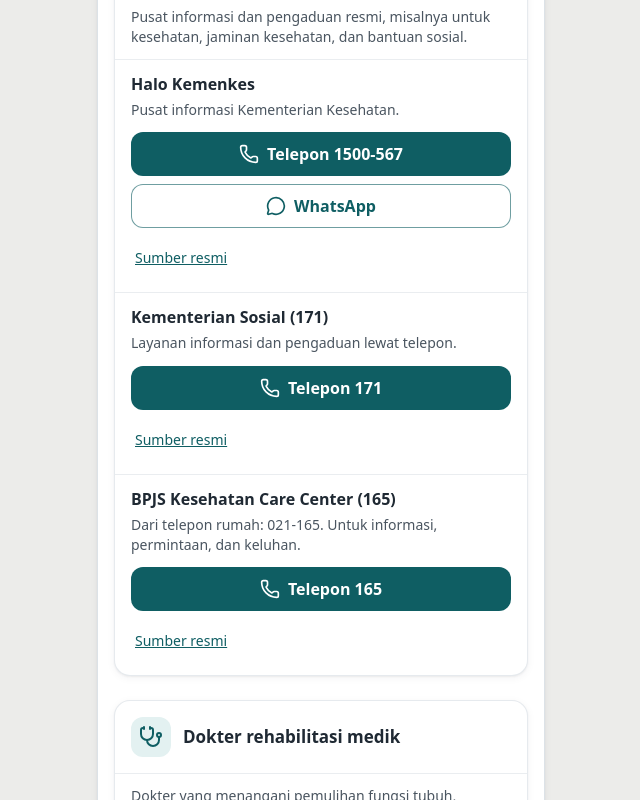
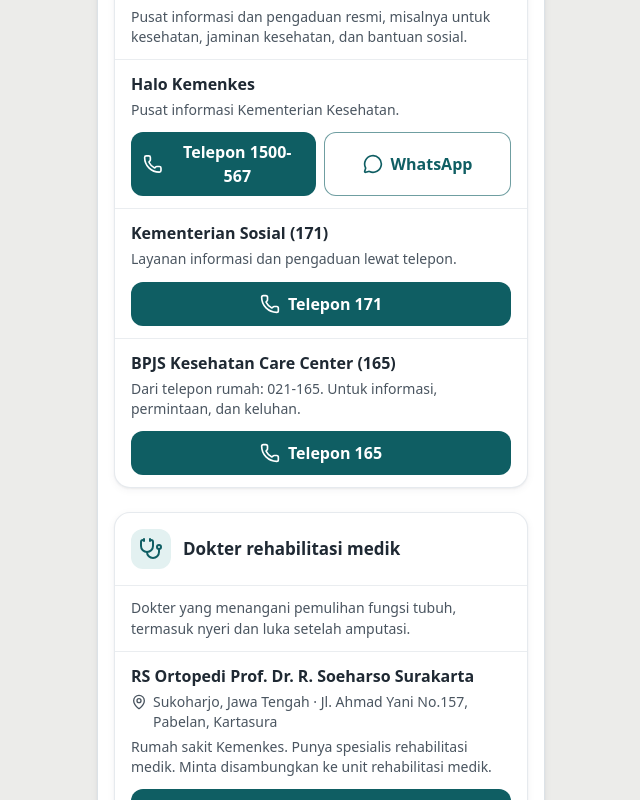
Before and after one commit to titohanafi/transisidnr, a React (Vite) app: page /#/kontak in a window 1280 px wide. Shown: the part 920-1720 px from the top of the page, without its empty margins (319-959 px from the left). Built offline with nearby package versions, Linux system fonts and the light colour scheme.

Commit message:
Dukungan: tombol Telepon dan WhatsApp bersebelahan, tautan Sumber resmi dihapus
Co-Authored-By: Claude Sonnet 5.5 <noreply@anthropic.com>

```diff
--- a/content/ui.json
+++ b/content/ui.json
@@ -53,7 +53,6 @@
   },
   "kontak": {
     "judul": "Dukungan",
-    "sumber": "Sumber resmi",
     "daftarJudul": "Daftar Sumber Dukungan",
     "filterSemua": "Semua",
     "filterJudul": "Pilih jenis kontak",
--- a/src/domain/schema.ts
+++ b/src/domain/schema.ts
@@ -207,7 +207,6 @@ export const uiSchema = z
     umum: rekamTeks,
     kontak: z.object({
       judul: teks,
-      sumber: teks,
       daftarJudul: teks,
       filterSemua: teks,
       filterJudul: teks,
--- a/src/screens/Kontak.tsx
+++ b/src/screens/Kontak.tsx
@@ -30,9 +30,9 @@ import { isi } from "../lib/teks";
 const { kontak: t, igd, aksi } = konten.ui;
 
 const tombolTelepon =
-  "tekan inline-flex min-h-sentuh w-full items-center justify-center gap-2 rounded-tombol bg-utama px-4 text-isi font-semibold text-white hover:bg-utama-gelap";
+  "tekan inline-flex min-h-sentuh min-w-0 flex-1 items-center justify-center gap-2 rounded-tombol bg-utama px-3 py-2 text-center text-isi font-semibold text-white hover:bg-utama-gelap";
 const tombolSekunder =
-  "tekan inline-flex min-h-sentuh w-full items-center justify-center gap-2 rounded-tombol border border-utama/60 bg-white px-4 text-isi font-semibold text-utama hover:bg-utama-muda";
+  "tekan inline-flex min-h-sentuh min-w-0 flex-1 items-center justify-center gap-2 rounded-tombol border border-utama/60 bg-white px-3 py-2 text-center text-isi font-semibold text-utama hover:bg-utama-muda";
 
 // Ikon per jenis kontak (dekoratif; artinya sudah ada di nama jenis di sebelahnya).
 const IKON_KATEGORI: Record<KategoriKontak, LucideIcon> = {
@@ -49,7 +49,7 @@ const IKON_KATEGORI: Record<KategoriKontak, LucideIcon> = {
 
 function Aksi({ entri }: { entri: EntriKontak }) {
   return (
-    <div className="mt-3 grid gap-2">
+    <div className="mt-3 flex gap-2">
       {entri.telepon && (
         <a href={urlTelepon(entri.telepon)} className={tombolTelepon}>
           <Phone className="h-5 w-5" strokeWidth={2} aria-hidden="true" focusable="false" />
@@ -61,17 +61,6 @@ function Aksi({ entri }: { entri: EntriKontak }) {
         <a href={urlWhatsAppKontak(entri.whatsapp)} target="_blank" rel="noopener noreferrer" className={tombolSekunder}>
           <MessageCircle className="h-5 w-5" strokeWidth={2} aria-hidden="true" focusable="false" />
           {t.whatsapp}
-          <span className="sr-only">: {entri.nama}</span>
-        </a>
-      )}
-      {entri.sumber && (
-        <a
-          href={entri.sumber}
-          target="_blank"
-          rel="noopener noreferrer"
-          className="inline-flex min-h-sentuh items-center justify-self-start px-1 text-kecil text-utama underline"
-        >
-          {t.sumber}
           <span className="sr-only">: {entri.nama}</span>
         </a>
       )}
```
